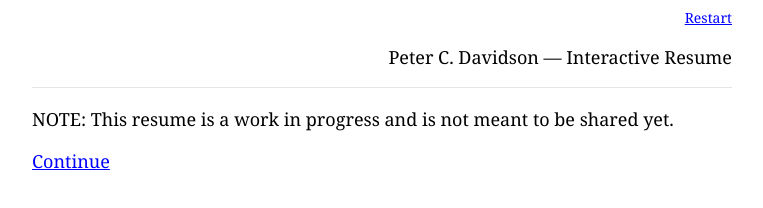
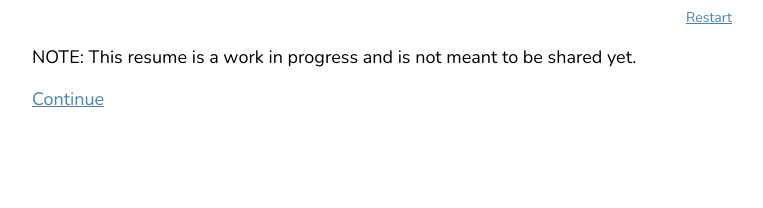
Before and after one commit to petercdavidson/resume, a plain HTML site: page docs/index.html in a window 1280 px wide. Shown: the whole page, without its empty margins (258-1021 px from the left). Drawn offline with nearby package versions, Linux system fonts and the light colour scheme.

Commit message:
2018-08-03
CSS edits (font, color) and more test text

```diff
--- a/docs/index.html
+++ b/docs/index.html
@@ -28,6 +28,7 @@ https://github.com/textadventures/squiffy
 			});
 		</script>
 		<link rel="stylesheet" href="style.css"/>
+		<link href="https://fonts.googleapis.com/css?family=Nunito" rel="stylesheet">
 	</head>
 	<body>
 		<div id="squiffy-container">
--- a/docs/story.js
+++ b/docs/story.js
@@ -607,10 +607,11 @@ var set = squiffy.set;
 
 
 squiffy.story.start = 'Warning';
-squiffy.story.id = '886c998fdb';
+squiffy.story.id = '093120f6dd';
 squiffy.story.sections = {
 	'': {
-		'text': "<p><p align=\"right\">Peter C. Davidson — Interactive Resume</p></p>\n<hr>",
+		'clear': true,
+		'text': "",
 		'passages': {
 		},
 	},
@@ -620,13 +621,12 @@ squiffy.story.sections = {
 		},
 	},
 	'Start': {
-		'clear': true,
-		'text': "<p>Welcome to Peter C. Davidson&#39;s interactive resume. Pick a section below:</p>\n<p><a class=\"squiffy-link link-section\" data-section=\"Work Experience\" role=\"link\" tabindex=\"0\">Work Experience</a></p>",
+		'text': "<p><br><h3 align=\"center\">Peter C. Davidson – Interactive Resume </h3><br></p>\n<p>Welcome to my interactive resume. Pick a section below:</p>\n<p><a class=\"squiffy-link link-section\" data-section=\"Work Experience\" role=\"link\" tabindex=\"0\">Work Experience</a></p>",
 		'passages': {
 		},
 	},
 	'Work Experience': {
-		'text': "<h3>Work Experience</h3>\n\n<hr>\n\n<p>Click a job to learn more.</p>\n<p><b><a class=\"squiffy-link link-section\" data-section=\"Video Production Specialist\" role=\"link\" tabindex=\"0\">Video Production Specialist</a></b><br>\nHappy Fox Media - Orem, UT<br>\nJanuary 2014 to Present<br></p>\n<p>VFX Coordinator<br>\nLDS Motion Picture Studio (mpsVFX) - Provo, UT<br>\nJanuary 2018 to September 2018<br></p>\n<p>Video Editor<br>\nUniversity of Utah MBA Online Program - Salt Lake City, UT<br>\nMarch 2014 to May 2016<br></p>\n<p>Private Music Instructor<br>\nPrivate Studio - Salt Lake City, UT<br>\n2008 to 2015<br></p>\n<p>Teaching Assistant<br>\nUniversity of Utah - David Eccles School of Business - Salt Lake City, UT<br>\nAugust 2013 to February 2014<br></p>\n<p><a class=\"squiffy-link link-section\" data-section=\"Start\" role=\"link\" tabindex=\"0\">Back</a></p>",
+		'text': "<p><p align=\"right\">Peter C. Davidson — Interactive Resume</p><hr></p>\n<h3>Work Experience</h3>\n\n<p>Click a job to learn more.</p>\n<p><b><a class=\"squiffy-link link-section\" data-section=\"Video Production Specialist\" role=\"link\" tabindex=\"0\">Video Production Specialist</a></b><br>\nHappy Fox Media - Orem, UT<br>\nJanuary 2014 to Present<br></p>\n<p>VFX Coordinator<br>\nLDS Motion Picture Studio (mpsVFX) - Provo, UT<br>\nJanuary 2018 to September 2018<br></p>\n<p>Video Editor<br>\nUniversity of Utah MBA Online Program - Salt Lake City, UT<br>\nMarch 2014 to May 2016<br></p>\n<p>Private Music Instructor<br>\nPrivate Studio - Salt Lake City, UT<br>\n2008 to 2015<br></p>\n<p>Teaching Assistant<br>\nUniversity of Utah - David Eccles School of Business - Salt Lake City, UT<br>\nAugust 2013 to February 2014<br></p>\n<p><a class=\"squiffy-link link-section\" data-section=\"Start\" role=\"link\" tabindex=\"0\">Back</a></p>",
 		'passages': {
 		},
 	},
--- a/docs/style.css
+++ b/docs/style.css
@@ -1,36 +1,41 @@
 a.squiffy-link
 {
     text-decoration: underline;
-    color: Blue;
+    color: #4682B4;
     cursor: pointer;
+    font-family: 'Nunito', sans-serif;
 }
 a.squiffy-link.disabled
 {
     text-decoration: inherit;
     color: inherit !important;
     cursor: inherit;
+    font-family: 'Nunito', sans-serif;
 }
 a.squiffy-header-link
 {
     text-decoration: underline;
-    color: Blue;
+    color: #4682B4;
     cursor: pointer;
+    font-family: 'Nunito', sans-serif;
 }
 div#squiffy-container
 {
     max-width: 700px;
     margin-left: auto;
     margin-right: auto;
-    font-family: Georgia, serif;
+    font-family: 'Nunito', sans-serif;
 }
 div#squiffy-header
 {
     font-size: 14px;
     text-align: right;
+    font-family: 'Nunito', sans-serif;
 }
 div#squiffy
 {
     font-size: 18px;
+    font-family: 'Nunito', sans-serif;
 }
 hr {
     border: 0;
```
Also changed, not shown: docs/jquery.min.js.
